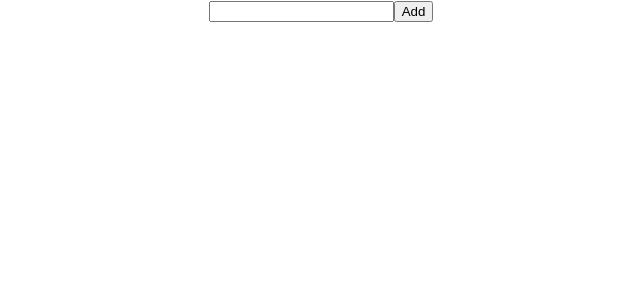
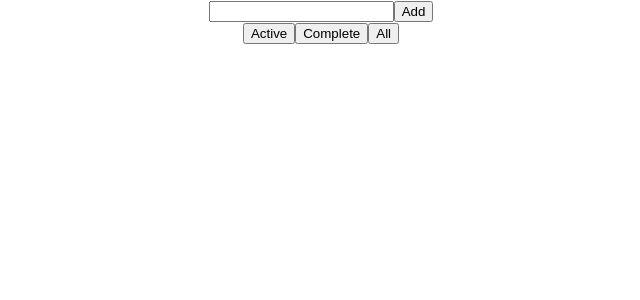
Before and after one commit to TheNewC0der-24/ToDo-Buddy, a React (Create React App) app: page / in a window 1280 px wide. Shown: the top 300 px of the page, without its empty margins (319-959 px from the left). Built offline with nearby package versions, Linux system fonts and the light colour scheme.

Commit message:
Add DisplayTodos

```diff
--- a/src/App.js
+++ b/src/App.js
@@ -1,10 +1,12 @@
 import './App.css';
+import DisplayTodos from './components/DisplayTodos';
 import Todos from './components/Todos';
 
 function App() {
   return (
     <div className='App'>
       <Todos />
+      <DisplayTodos />
     </div>
   );
 }
```
